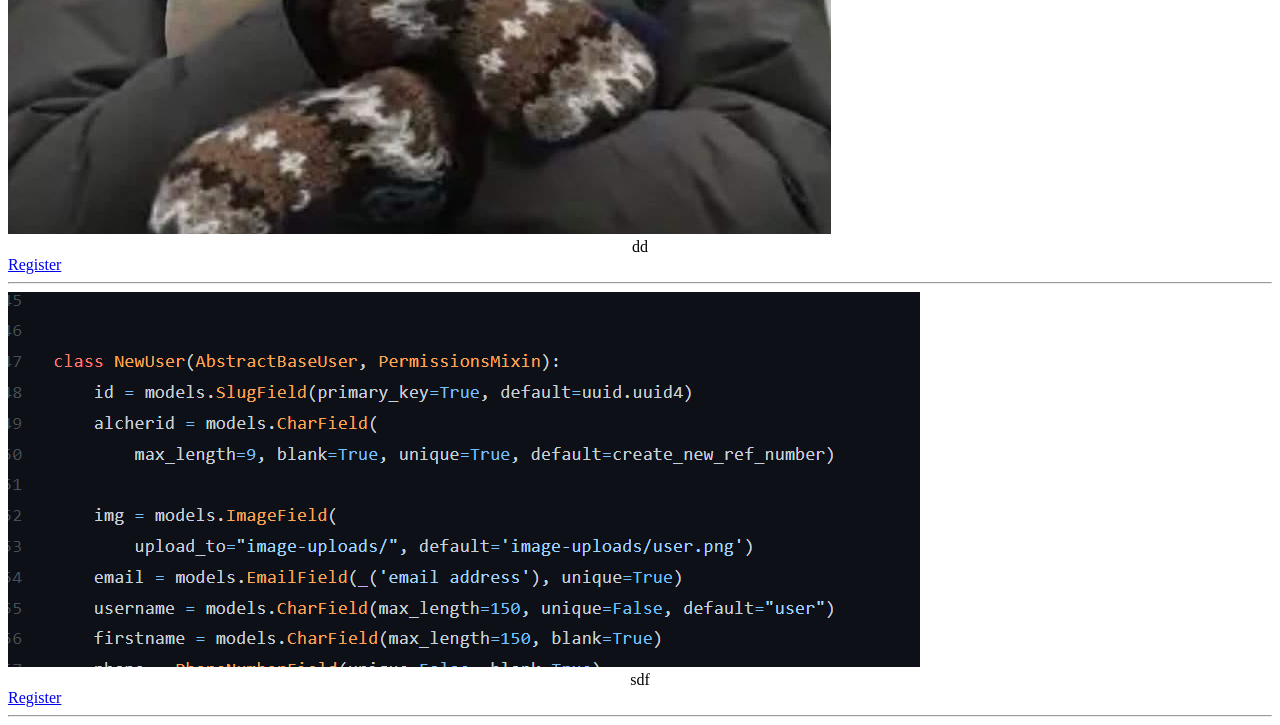
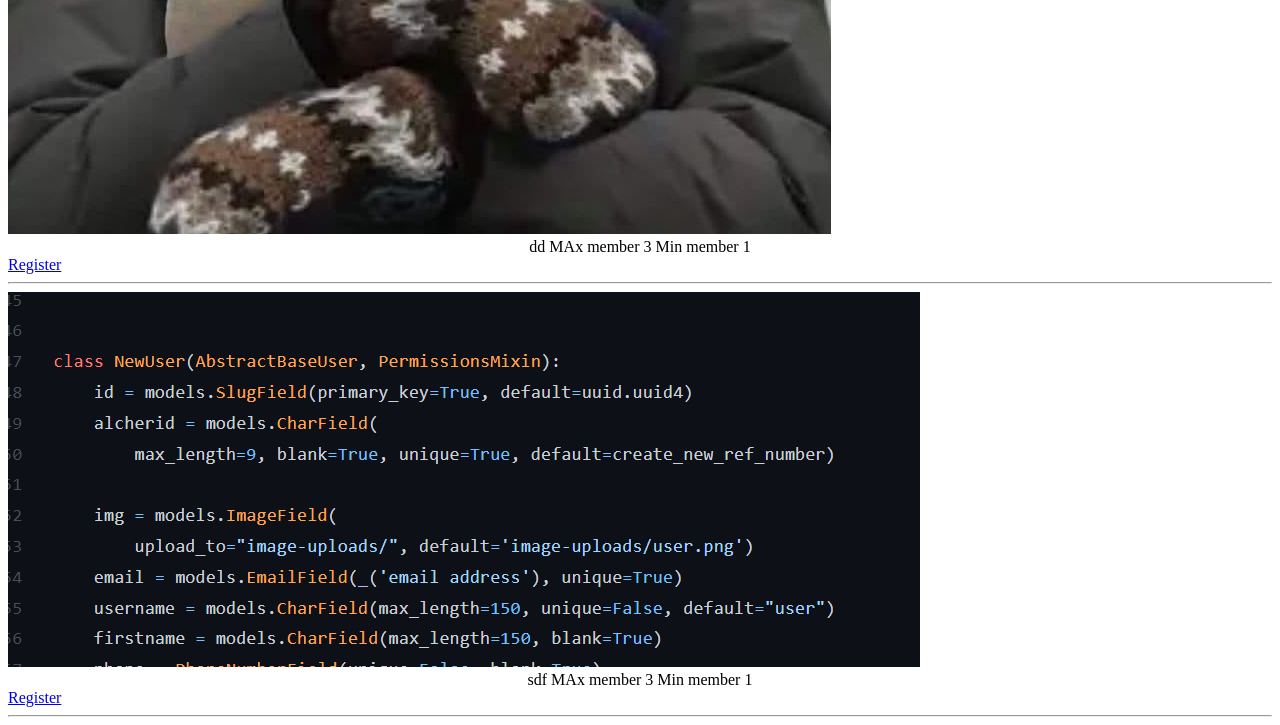
Before and after one commit to Alcheringa-Web-Operations-2022/event-registration-backend, a Django app: page /competitions/all/ in a window 1280 px wide. Shown: the part 591-1316 px from the top of the page. Run offline with Django 3.2, Linux system fonts and the light colour scheme; data comes from the database, SQL or seed files in the repository; both versions use the stored data as it was after the commit.

Commit message:
cdscdscsdcsdcsd

```diff
--- a/competitions/views.py
+++ b/competitions/views.py
@@ -13,23 +13,30 @@ def showallcompetitions(request):
 
 def registercompetition(request, slug):
     comp = Competition.objects.get(id=slug)
-    check_unique=CompTeam.objects.filter(leader=request.user,event=comp)
+    check_unique = CompTeam.objects.filter(leader=request.user, event=comp)
     if request.method != 'POST' and len(check_unique) > 0:
-        messages.error(request, 'You have already registered your team for this event')
+        messages.error(
+            request, 'You have already registered your team for this event')
         return redirect('showallcompetitions')
     else:
         if request.method == 'POST':
             form = CreateTeamForm(request.user, request.POST)
             if form.is_valid():
+                if ((len(form.cleaned_data['members'])+1) > comp.max_members or (len(form.cleaned_data['members'])+1) < comp.min_members):
+                    print(len(form.cleaned_data['members']))
+                    print(comp.max_members)
+                    messages.error(request, 'Not a valid range')
+                    return render(request, 'competitions/compreg.html', {'comp': comp, 'form': form})
+                else:
+                    result = form.save(commit=False)
+                    result.event = comp
+                    result.leader = request.user
+                    result.save()
 
-                result = form.save(commit=False)
-                result.event = comp
-                result.leader = request.user
-                result.save()
-                form.save_m2m()
-                messages.success(
-                    request, 'You have registered your team for this event successfully')
-                return redirect('showallcompetitions')
+                    form.save_m2m()
+                    messages.success(
+                        request, 'You have registered your team for this event successfully')
+                    return redirect('showallcompetitions')
 
         else:
             form = CreateTeamForm(request.user)
--- a/templates/competitions/allcomp.html
+++ b/templates/competitions/allcomp.html
@@ -8,6 +8,8 @@
     <center>
         <div class=" py-3 px-4 font-medium" style="word-wrap: break-word;">
             {{ comp.event_name }}
+            MAx member {{comp.max_members}}
+            Min member {{comp.min_members}}
         </div>
     </center>
 
--- a/templates/competitions/compreg.html
+++ b/templates/competitions/compreg.html
@@ -4,7 +4,8 @@
 {% block body %}
 
             Event name - {{ comp.event_name }}
-
+            MAx member {{comp.max_members}}
+            Min member {{comp.min_members}}
             <form method="POST">{% csrf_token %}
                 {{form}}
                 <input type="submit" value="Submit">
```
Also changed, not shown: db.sqlite3, image_uploads/image_uploads/avatar1.png (added), image_uploads/image_uploads/dddddddddddd.jpg (added), image_uploads/image_uploads/dddddddddddd_UFsm0JK.jpg (added), image_uploads/image_uploads/vid.jpg (added).
